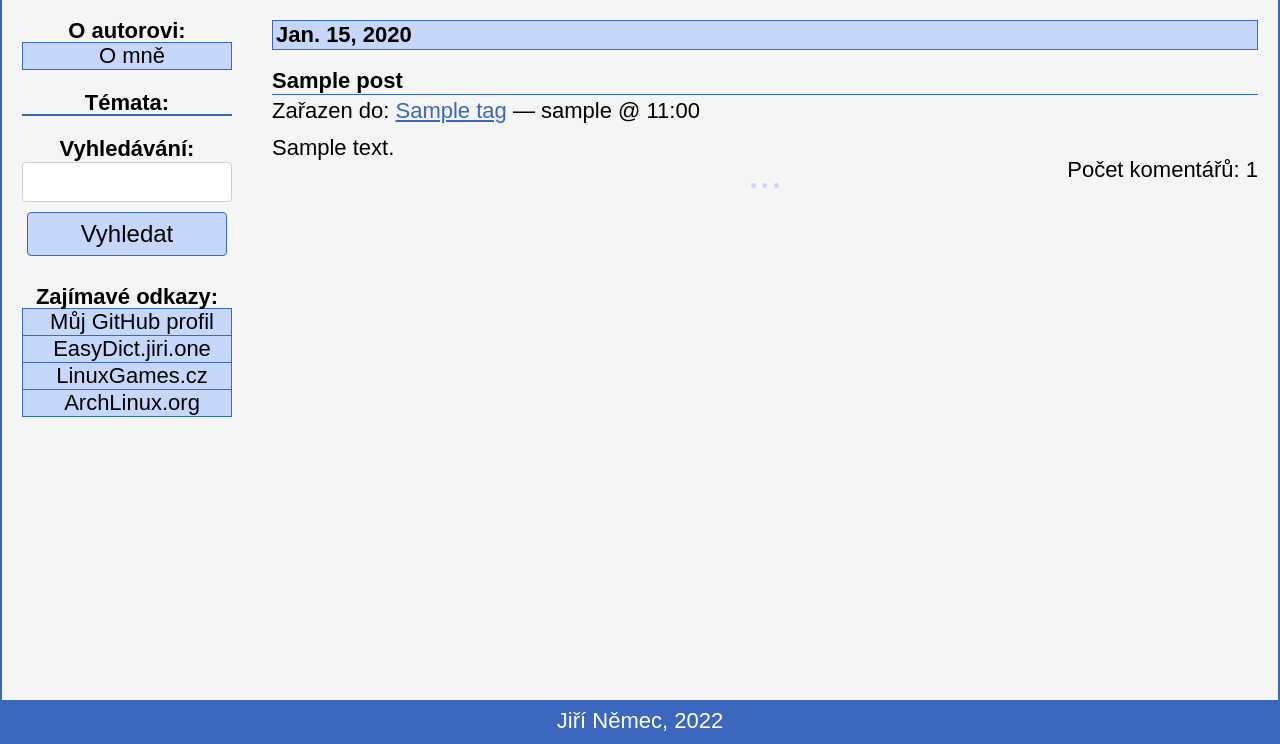
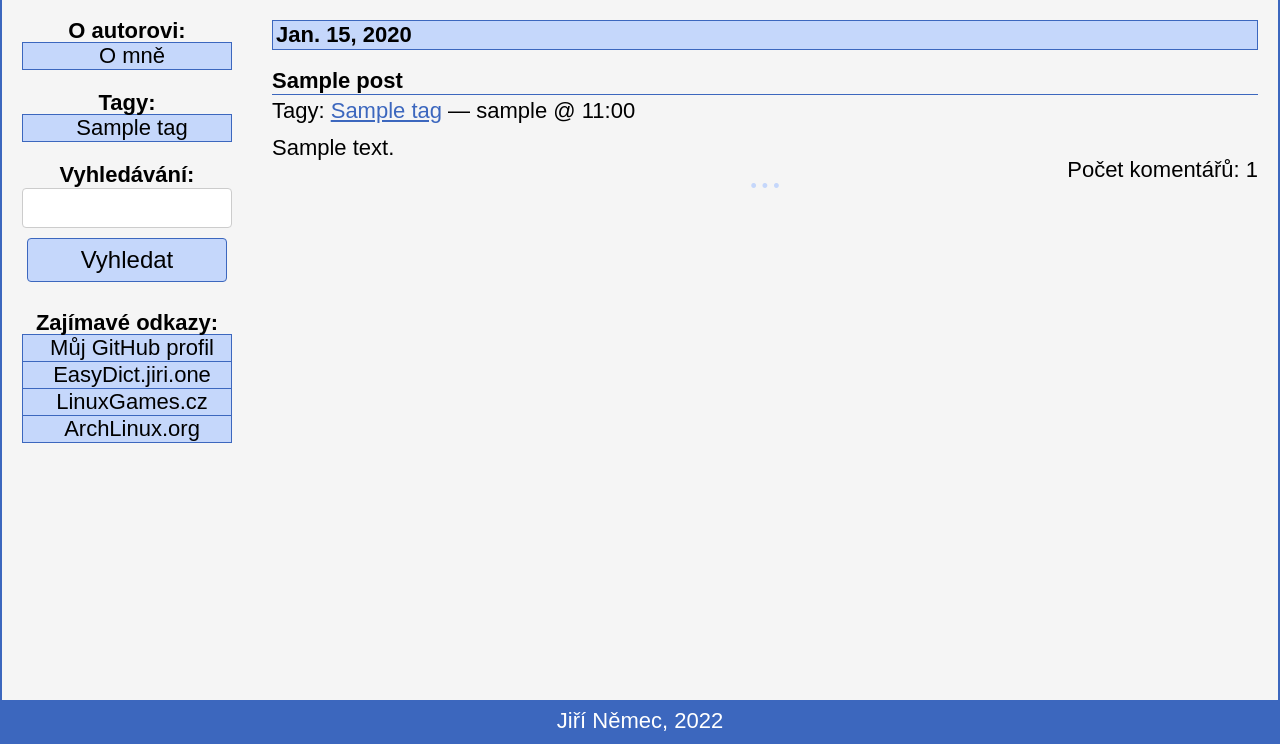
Before and after one commit to jiri-one/easyblog_django, a Django app: page / in a window 1280 px wide. Shown: the part 56-800 px from the top of the page. Run offline with Django 4.2, Linux system fonts and the light colour scheme; tables that the repository leaves empty hold one stand-in row (values such as "Sample post").

Commit message:
added Tags to templates

```diff
--- a/easyblog/settings.py
+++ b/easyblog/settings.py
@@ -65,6 +65,7 @@ TEMPLATES = [
                 'django.template.context_processors.request',
                 'django.contrib.auth.context_processors.auth',
                 'django.contrib.messages.context_processors.messages',
+                'jiri_one.context_processors.tags_to_base',
             ],
         },
     },
--- /dev/null
+++ b/jiri_one/context_processors.py
@@ -0,0 +1,5 @@
+from jiri_one.models import Tag
+
+def tags_to_base(request):
+    tags = Tag.objects.all()
+    return {'tags': tags}
--- a/jiri_one/templates/base.html
+++ b/jiri_one/templates/base.html
@@ -28,10 +28,15 @@
 <b>O autorovi:</b><br>
 <a class="topics" href="/o-mne">O mně</a>
 <br>
-<b>Témata:</b>
+<b>Tagy:</b>
 <div class="topics">
-{% block tags %}
-{% endblock %}
+{% for tag in tags %}
+	{% if forloop.last %}
+		<a href="{{ tag.url_cze }}">{{ tag.name_cze }}</a>
+	{% else %}
+		<a style="border-bottom: 1px solid #3c67be;" href="{{ tag.url_cze }}">{{ tag.name_cze }}</a>
+	{% endif %}
+{% endfor %}
 </div><!-- .topics-->
 <br>
 <div class="search_form">
--- a/jiri_one/templates/index.html
+++ b/jiri_one/templates/index.html
@@ -3,20 +3,17 @@
 
 {% block content %}
 
-{% autoescape off %}
 {% for post in posts %}
-
      {% ifchanged post.pub_time|date %}
           <div class="date">{{ post.pub_time|date }}</div>
      {% endifchanged %}
      <div class="titulek"><a href="/{{ post.url_cze }}">{{ post.title_cze }}</a></div>
      <div class="meta">
-          <div class="zarazen_do">Zařazen do: {{ post.tags|tags_html }} — {{ post.author }} @ {{ post.pub_time|time:"H:i" }}</div>
+          <div class="zarazen_do">Tagy: {{ post.tags|tags_html|safe }} — {{ post.author }} @ {{ post.pub_time|time:"H:i" }}</div>
      </div>
-     <div class="obsah">{{ post.content_cze }}</div>
-     <div class="feedback">Počet komentářů: {{ post.comments|count }}</div>
+     <div class="obsah">{{ post.content_cze|safe }}</div>
+     <div class="feedback">Počet komentářů: {{ post.comments.count }}</div>
      <div class="postend">• • •</div>
 {% endfor %}
-{% endautoescape %}
 
 {% endblock %}
--- a/jiri_one/templatetags/custom_template_filters.py
+++ b/jiri_one/templatetags/custom_template_filters.py
@@ -11,8 +11,3 @@ def tags_html(tags):
              f"""<a href="/tag/{tag["url_cze"]}">{tag["name_cze"]}</a>"""
         )
     return ", ".join(tags_links)
-
-@register.filter
-def count(item):
-    """Return count of item"""
-    return item.count()
```
